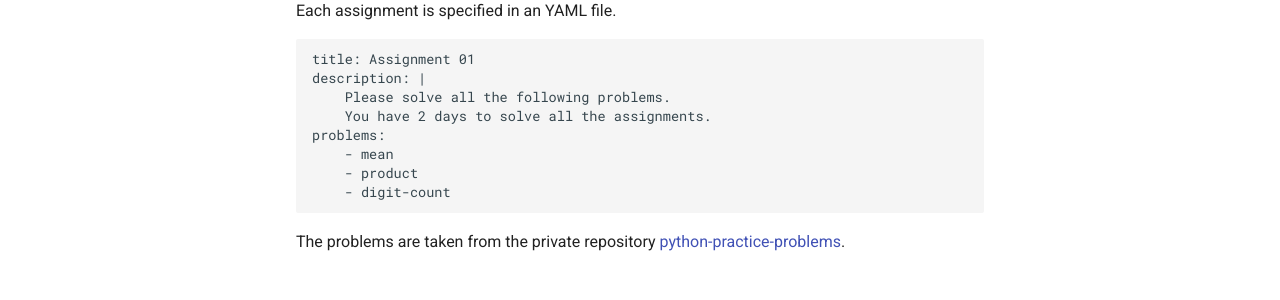
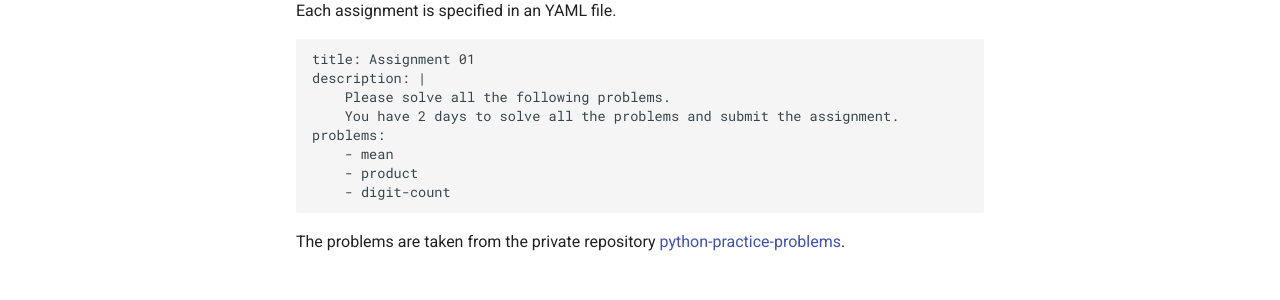
Before and after one commit to pipalacademy/sigma, an MkDocs documentation site: the page built from docs/assignments.md, in a window 1280 px wide and 1388 px high. Shown: the part 324-624 px from the top of the window. Built offline with MkDocs 1.6.1 and Material for MkDocs 9.7.7, drawn with Linux system fonts in a browser that asks for light colours; comment, search, counter and statistics services are not loaded.

Commit message:
copy edit in docs

```diff
--- a/docs/assignments.md
+++ b/docs/assignments.md
@@ -10,7 +10,7 @@ Each assignment is specified in an YAML file.
 title: Assignment 01
 description: |
     Please solve all the following problems.
-    You have 2 days to solve all the assignments.
+    You have 2 days to solve all the problems and submit the assignment.
 problems:
     - mean
     - product
```
